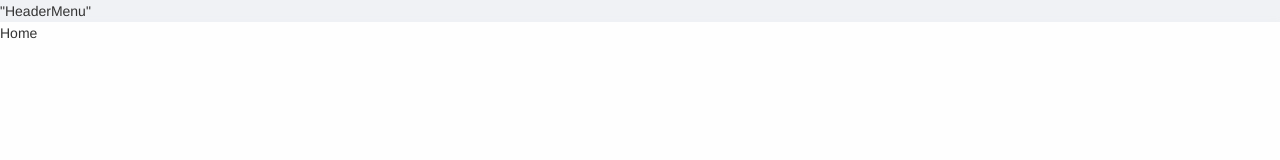
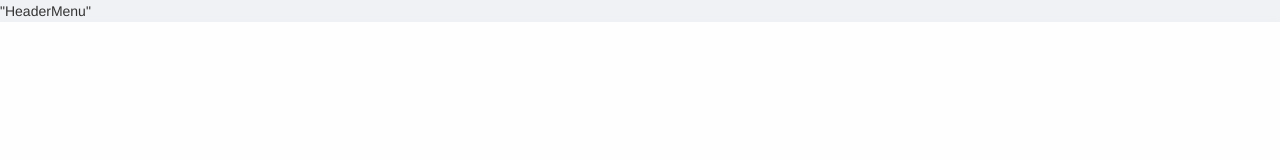
Before and after one commit to EricYangXD/LearnReact, a React (Create React App) app: page / in a window 1280 px wide. Shown: the top 160 px of the page. Built offline with nearby package versions, Linux system fonts and the light colour scheme.

Commit message:
feat:router

```diff
--- a/src/containers/App/index.tsx
+++ b/src/containers/App/index.tsx
@@ -1,9 +1,10 @@
 import React from 'react';
 import { ThemeProvider } from 'styled-components';
 import moment from 'moment';
-import AppRouter from '../../router';
+import renderRoutes from '../../router';
+import { routes } from '../../router/routes';
+import HeaderMenu from '../Header/HeaderMenu';
 import './App.css';
-import HeaderMenu from '../Header/HeaderMenu';
 import GlobalStyle, { theme } from './GlobalStyle';
 import { AppStyled, Content } from './styles';
 
@@ -15,9 +16,7 @@ function App(): JSX.Element {
       <AppStyled>
         <GlobalStyle />
         <HeaderMenu />
-        <Content>
-          <AppRouter />
-        </Content>
+        <Content>{renderRoutes(routes)}</Content>
       </AppStyled>
     </ThemeProvider>
   );
--- a/src/router/index.tsx
+++ b/src/router/index.tsx
@@ -1,60 +1,24 @@
-import React, { lazy, Suspense } from 'react';
+import React, { Suspense } from 'react';
 import { Route, Switch } from 'react-router-dom';
 import Loader from 'components/loader';
 
-const User = lazy(() => import('pages/user'));
-const Sell = lazy(() => import('pages/sell'));
-const Home = lazy(() => import('pages/home'));
-const MockLogin = lazy(() => import('pages/login/MockLogin'));
-
-export const BasePath = '/shopify';
-
-const getPath = (p) => `${BasePath}${p}`;
-
-// 路由
-export const routes = [
-  {
-    path: getPath('/'),
-    component: User,
-    exact: true,
-    name: 'root',
-    hiddenInMenu: true,
-  },
-  {
-    path: getPath('/user'),
-    component: User,
-    name: 'user',
-  },
-  {
-    path: getPath('/home'),
-    component: Home,
-    name: 'home',
-  },
-  {
-    path: getPath('/sell'),
-    component: Sell,
-    name: 'sell',
-  },
-  {
-    path: getPath('/mockLogin'),
-    component: MockLogin,
-    name: 'login',
-    hiddenInMenu: true,
-  },
-];
-
-export default function AppRouter() {
-  return (
+const renderRoutes = (routes, extraProps = {}, switchProps = {}) =>
+  routes ? (
     // 加载动画
     <Suspense fallback={<Loader />}>
       {/* 路由切换 */}
-      <Switch>
-        {routes.map(({ path: routePath, component, exact = false }) => (
-          <Route key={routePath} path={routePath} component={component} exact={exact} />
+      <Switch {...switchProps}>
+        {routes.map((route, i) => (
+          <Route
+            key={route.key || i}
+            path={route.path}
+            exact={route.exact}
+            strict={route.strict}
+            render={(props) => <route.component {...props} {...extraProps} route={route} />}
+          />
         ))}
-        {/* 默认 */}
-        <Route component={Home} />
       </Switch>
     </Suspense>
-  );
-}
+  ) : null;
+
+export default renderRoutes;
--- /dev/null
+++ b/src/router/routes.ts
@@ -0,0 +1,42 @@
+import { lazy } from 'react';
+
+const User = lazy(() => import('pages/user'));
+const Sell = lazy(() => import('pages/sell'));
+const Home = lazy(() => import('pages/home'));
+const MockLogin = lazy(() => import('pages/login/MockLogin'));
+
+export const BasePath = '/shopify';
+
+export const getPath = (p) => `${BasePath}${p}`;
+
+// 路由
+export const routes = [
+  {
+    path: getPath('/'),
+    component: User,
+    exact: true,
+    name: 'root',
+    hiddenInMenu: true,
+  },
+  {
+    path: getPath('/user'),
+    component: User,
+    name: 'user',
+  },
+  {
+    path: getPath('/home'),
+    component: Home,
+    name: 'home',
+  },
+  {
+    path: getPath('/sell'),
+    component: Sell,
+    name: 'sell',
+  },
+  {
+    path: getPath('/mockLogin'),
+    component: MockLogin,
+    name: 'login',
+    hiddenInMenu: true,
+  },
+];
```
